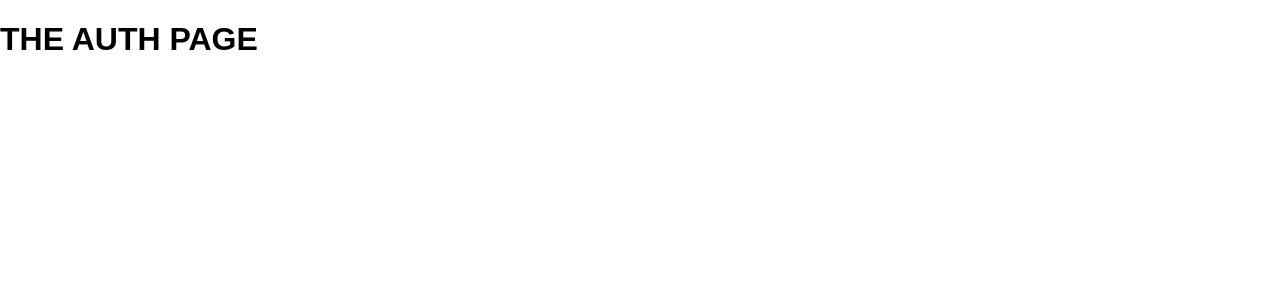
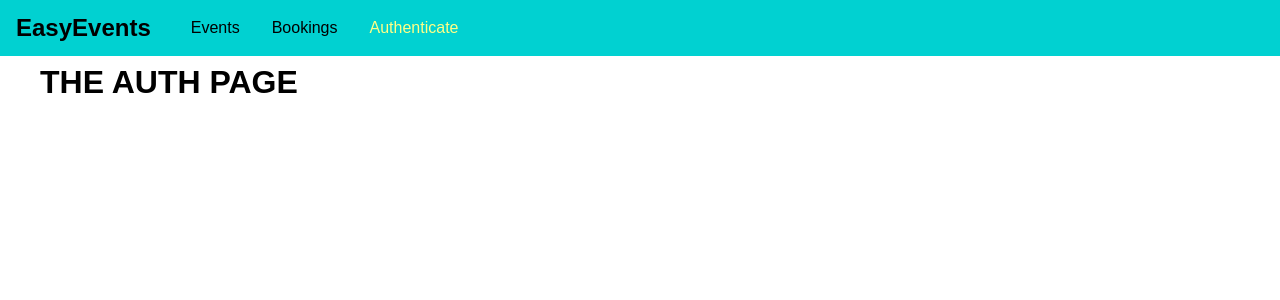
Before and after one commit to ketanmalik/graphql-event-booking, a React (Create React App) app in the folder frontend/: page /auth in a window 1280 px wide. Shown: the top 300 px of the page. Built offline with nearby package versions, Linux system fonts and the light colour scheme.

Commit message:
adding-navbar

```diff
--- /dev/null
+++ b/frontend/src/App.css
@@ -0,0 +1,3 @@
+.main-content {
+  margin: 4rem 2.5rem;
+}
--- a/frontend/src/App.js
+++ b/frontend/src/App.js
@@ -1,18 +1,25 @@
 import React from "react";
 import { BrowserRouter, Route, Redirect, Switch } from "react-router-dom";
+import MainNavigation from "./components/Navigation/MainNavigation";
 import AuthPage from "./pages/Auth";
 import EventsPage from "./pages/Events";
 import BookingsPage from "./pages/Bookings";
+import "./App.css";
 
 function App() {
   return (
     <BrowserRouter>
+      <React.Fragment>
+        <MainNavigation />
+        <main className="main-content">
           <Switch>
             <Redirect from="/" to="/auth" exact />
             <Route path="/auth" component={AuthPage} />
             <Route path="/events" component={EventsPage} />
             <Route path="/bookings" component={BookingsPage} />
           </Switch>
+        </main>
+      </React.Fragment>
     </BrowserRouter>
   );
 }
--- /dev/null
+++ b/frontend/src/components/Navigation/MainNavigation.css
@@ -0,0 +1,39 @@
+.main-navigation {
+  position: fixed;
+  left: 0;
+  top: 0;
+  width: 100%;
+  height: 3.5rem;
+  background-color: #01d1d1;
+  padding: 0 1rem;
+  display: flex;
+  align-items: center;
+}
+.main-navigation__logo h1 {
+  margin: 0;
+  font-size: 1.5rem;
+}
+.main-navigation__item {
+  margin-left: 1.5rem;
+}
+
+.main-navigation__item ul {
+  display: flex;
+  padding: 0;
+  margin: 0;
+  list-style-type: none;
+}
+
+.main-navigation__item li {
+  margin: 0 1rem;
+}
+
+.main-navigation__item a {
+  text-decoration: none;
+  color: rgb(0, 0, 0);
+}
+.main-navigation__item a:hover,
+.main-navigation__item a:active,
+.main-navigation__item a.active {
+  color: rgb(255, 255, 134);
+}
--- /dev/null
+++ b/frontend/src/components/Navigation/MainNavigation.js
@@ -0,0 +1,28 @@
+import React from "react";
+import { NavLink } from "react-router-dom";
+import "./MainNavigation.css";
+
+const mainNavigation = (props) => {
+  return (
+    <header className="main-navigation">
+      <div className="main-navigation__logo">
+        <h1>EasyEvents</h1>
+      </div>
+      <nav className="main-navigation__item">
+        <ul>
+          <li>
+            <NavLink to="/events">Events</NavLink>
+          </li>
+          <li>
+            <NavLink to="/Bookings">Bookings</NavLink>
+          </li>
+          <li>
+            <NavLink to="/auth">Authenticate</NavLink>
+          </li>
+        </ul>
+      </nav>
+    </header>
+  );
+};
+
+export default mainNavigation;
```
Lines whose indentation alone changed are shown as unchanged.
